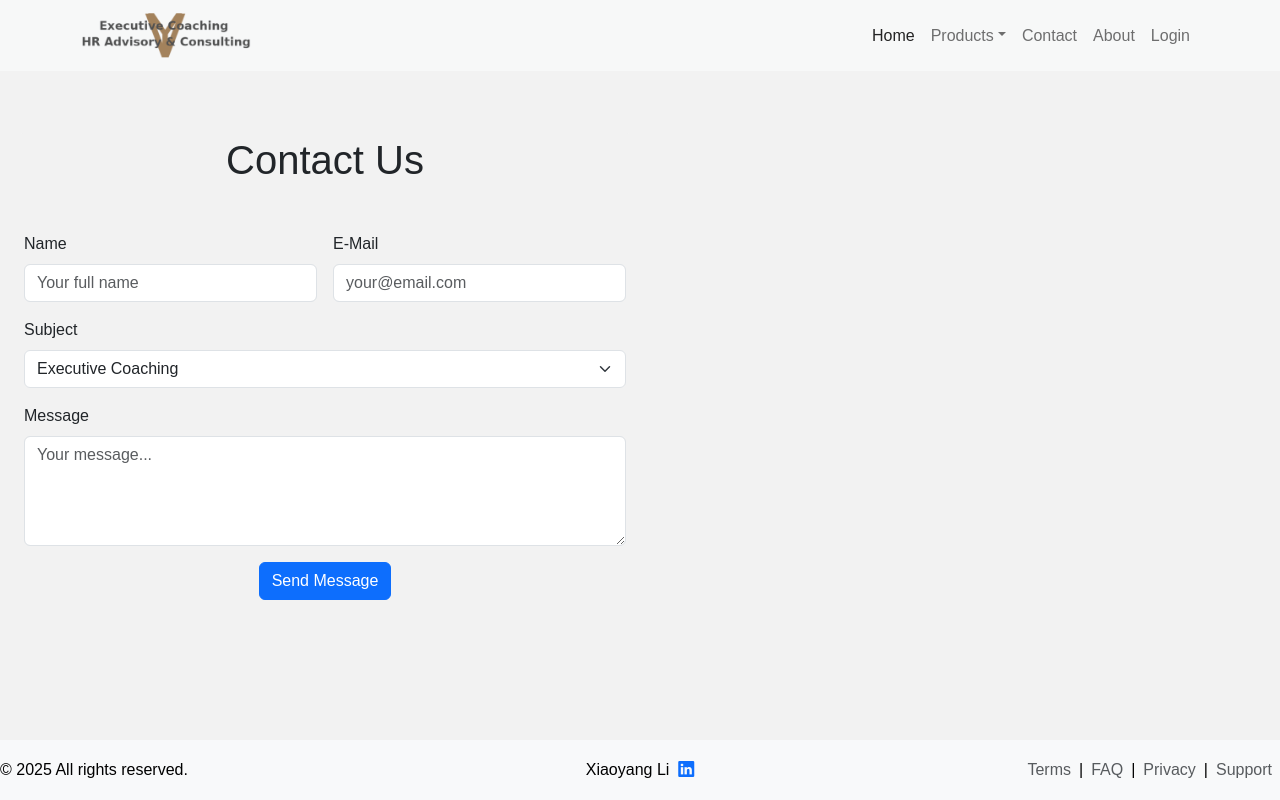
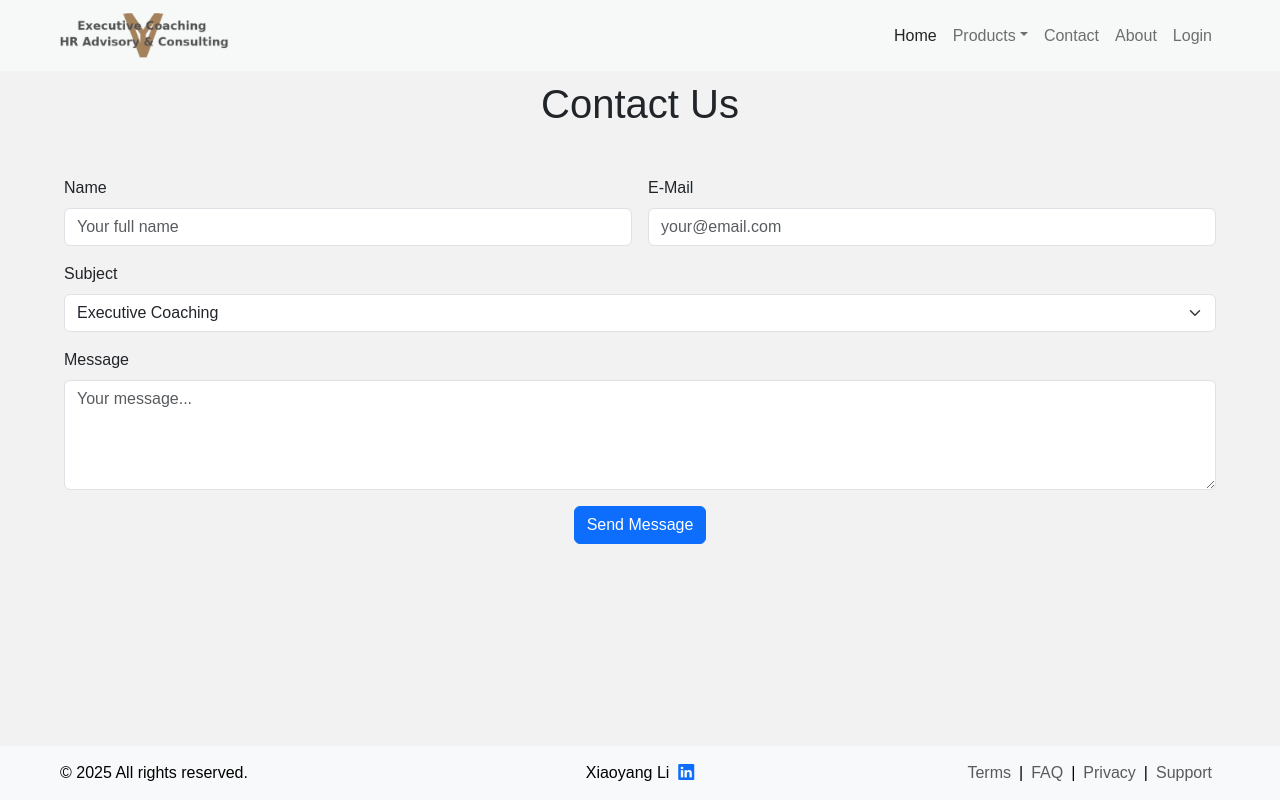
Before and after one commit to addohm/dyvlife, a Django app: page /contact/ in a window 1280 px wide. Run offline with Django 5.2, Linux system fonts and the light colour scheme; data that the repository does not hold is empty.

Commit message:
Adjust viewport including header and footer.  Constrict to 1200px and set max width for banners to match.

```diff
--- a/django/_static/css/styles.css
+++ b/django/_static/css/styles.css
@@ -1,5 +1,10 @@
 html {
   scroll-padding-top: 70px; /* height of your fixed header */
+  box-sizing: border-box;
+}
+
+*, *:before, *:after {
+  box-sizing: inherit;
 }
 
 body {
@@ -9,27 +14,16 @@ body {
   display: flex;
   flex-direction: column;
   min-height: 100vh;
-  position: relative; /* Ensure the body is a positioning context */
-  padding-bottom: 50px; /* Adjust this to match footer height */
+  position: relative;
   background-color: rgb(242, 242, 242);
 }
 
-.brand-color {
-  color: rgba(150, 111, 66); /* Orange with 80% opacity */
-}
-
-/* Custom styles for the sidebar layout */
-  .wrapper {
-    display: flex;
-    min-height: 100vh;
-    flex-direction: column;
-    padding-top: 56px; /* Height of your navbar */
-  }
-
+/* Remove duplicate .wrapper styles (body already has these properties) */
 .main-content {
-    padding-top: 56px; /* Default Bootstrap navbar height */
+  padding-top: 56px; /* Space for fixed navbar */
   display: flex;
   flex: 1;
+  flex-direction: column;
 }
 
 .sidebar {
@@ -42,13 +36,12 @@ body {
 .content {
   flex: 1;
   padding: 20px;
-    max-width: 650px;
+  max-width: 1200px;
+  margin: 0 auto;
+  width: 100%;
 }
 
 @media (max-width: 992px) {
-    .wrapper {
-      padding-top: 0; /* Reset for mobile if needed */
-    }
   .main-content {
     flex-direction: column;
   }
@@ -59,13 +52,8 @@ body {
   }
 }
 
-
 .bg-body-tertiary {
-  background-color: rgb(
-    242,
-    242,
-    242
-  ) !important; /* Ensure the background color matches */
+  background-color: rgb(242, 242, 242) !important;
 }
 
 /* Navbar styling */
@@ -73,26 +61,49 @@ body {
   position: fixed;
   top: 0;
   width: 100%;
-  z-index: 1000; /* Ensure the navbar is above other elements */
-  /* background-color: rgb(242, 242,2 42); Match the navbar background color */
+  z-index: 1200;
   opacity: 0.85;
+}
+
+.navbar > .container {
+  max-width: 1200px;
+  margin: 0 auto;
+  padding: 0 20px;
 }
 
 /* Footer styling */
 footer {
-  height: 60px; /* Adjust if necessary */
-  position: fixed;
-  bottom: 0;
+  background-color: rgb(242, 242, 242);
+  color: #000;
+  text-align: center;
+  padding: 15px 0;
+  margin-top: auto;
   width: 100%;
-  z-index: 2; /* Ensure the footer is above the carousel */
-  background-color: rgb(
-    242,
-    242,
-    242
-  ); /* Optional: Match the footer background color with the navbar */
-  color: white;
-  text-align: center;
-  padding: 10px 0;
+}
+
+.footer-container {
+  max-width: 1200px;
+  margin: 0 auto;
+  padding: 0 20px;
+  display: flex;
+  flex-wrap: wrap;
+  justify-content: space-between;
+  align-items: center;
+  width: 100%;
+}
+
+footer > .container {
+  max-width: 1200px;
+  margin: 0 auto;
+  padding: 0 20px;
+  display: flex;
+  flex-wrap: wrap;
+  justify-content: space-between;
+  align-items: center;
+}
+
+.brand-color {
+  color: rgba(150, 111, 66);
 }
 
 #backToTopBtn {
@@ -104,13 +115,13 @@ footer {
   z-index: 99;
   width: 40px;
   height: 40px;
-  opacity: 0; /* Start fully transparent */
-  transition: opacity 0.3s ease-in-out; /* Smooth fade transition */
-  color: rgba(150, 111, 66); /* Orange with 80% opacity */
+  opacity: 0;
+  transition: opacity 0.3s ease-in-out;
+  color: rgba(150, 111, 66);
 }
 
 #backToTopBtn.show {
-  opacity: 1; /* Fully visible when 'show' class is added */
+  opacity: 1;
 }
 
 @media (max-width: 576px) {
@@ -120,14 +131,24 @@ footer {
     width: 30px;
     height: 30px;
   }
+
+  footer > .container {
+    flex-direction: column;
+    gap: 10px;
+  }
+
+  footer .col-md-4 {
+    width: 100%;
+    justify-content: center !important;
+  }
 }
 
 .footer-link {
   text-decoration: none;
-  color: transparent
+  color: transparent;
 }
 
-.bi .bi-linkedin {
+.bi.bi-linkedin {
   text-decoration: none;
 }
 
--- a/django/mainapp/templates/base.html
+++ b/django/mainapp/templates/base.html
@@ -23,7 +23,7 @@
   </head>
   <body class="wrapper">
     {% include "header.html" %}
-    <div class="main-content">
+    <div class="main-content d-flex justify-content-center align-items-center">
       <main class="content">
         <div class="bg-body-tertiary custom-bg p-1 rounded">
           {% block maincontent %}
--- a/django/mainapp/templates/footer.html
+++ b/django/mainapp/templates/footer.html
@@ -1,5 +1,6 @@
 <!-- Footer -->
-<footer class="bg-light text-black d-flex flex-wrap justify-content-between align-items-center py-3">
+<footer class="bg-light text-black">
+  <div class="footer-container d-flex flex-wrap justify-content-between align-items-center">
     <div class="col-md-4 d-flex align-items-center">
       ©<a href="{% url 'managers' %}" class="footer-link">&nbsp;</a>2025 All rights reserved.
     </div>
@@ -13,4 +14,5 @@
       <a href="{% url 'privacy' %}" class="nav-link px-2 text-body-secondary">Privacy</a> |
       <a href="#" class="nav-link px-2 text-body-secondary">Support</a>
     </div>
+  </div>
 </footer>
--- a/django/mainapp/templates/mainapp/banners.html
+++ b/django/mainapp/templates/mainapp/banners.html
@@ -6,7 +6,7 @@
           <img class="img-fluid rounded"
                src="{{ banner.image.url }}"
                alt="{{ banner.title|default:'Banner image' }}"
-               width="600"
+               width="1200"
                height="300" />
         {% endif %}
       </div>
--- a/django/project/settings/development.py
+++ b/django/project/settings/development.py
@@ -117,7 +117,7 @@ STATICFILES_DIRS = [
 
 # STATIC_ROOT: This is the absolute path to a directory where Django's collectstatic tool
 # will gather any static files referenced in our templates. Once collected, these can then be uploaded as a group to wherever the files are to be hosted.
-STATIC_ROOT = "./staticfiles"
+STATIC_ROOT = "./django/staticfiles"
 
 # STATIC_URL: This is the base URL location from which static files will be served,
 # for example on a CDN.
@@ -129,7 +129,7 @@ FILE_UPLOAD_MAX_MEMORY_SIZE = 50 * 1024 * 1024  # 50MB
 
 # MEDIA_ROOT: This is the absolute path to a directory where Django will gather any user uploaded images and files
 # ex: /var/www/files/media
-MEDIA_ROOT = "./mediafiles"
+MEDIA_ROOT = "./django/mediafiles"
 
 # MEDIA_URL: This is the base URL location from which media files will be served,
 # for example on a CDN.
```
Also changed, not shown: INSTRUCTIONS.md (added, +51 -0 lines), 1 other file. Lines whose indentation alone changed are shown as unchanged.
